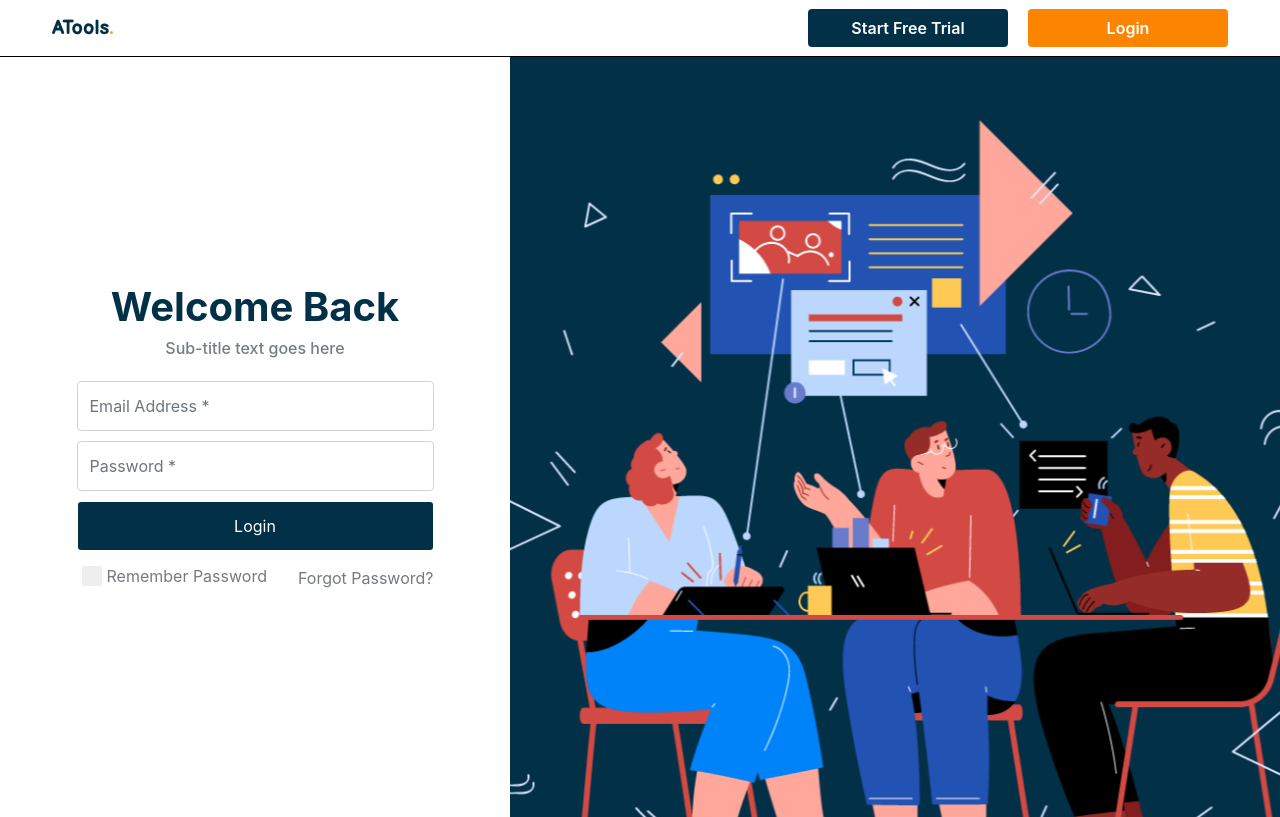
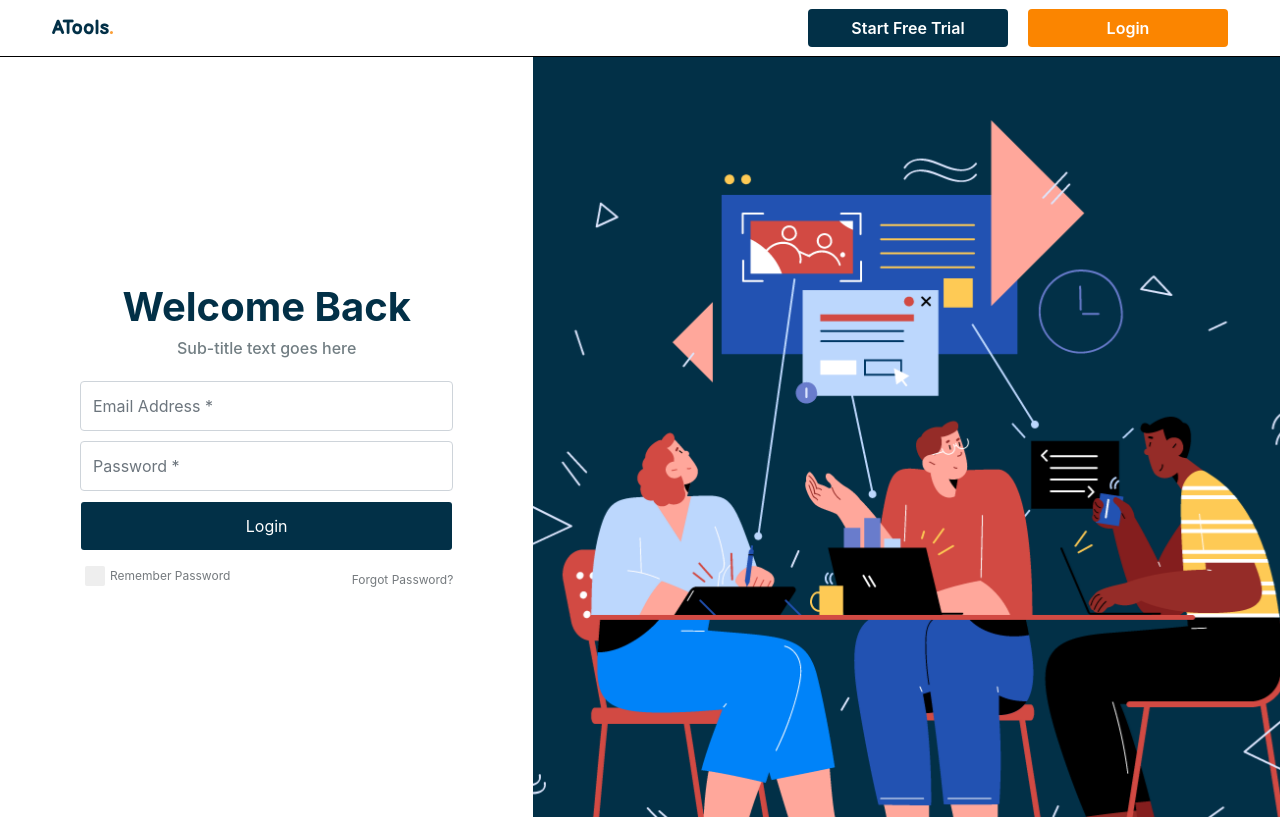
Before and after one commit to MSS023/VouchDigitalTestLogin, a React (Create React App) app: page / in a window 1280 px wide. Built offline with nearby package versions, Linux system fonts and the light colour scheme.

Commit message:
Mobile Responsive

```diff
--- a/src/Components/LoginForm/LoginForm.css
+++ b/src/Components/LoginForm/LoginForm.css
@@ -105,6 +105,8 @@
     line-height: 20px;
     color: #757a7e;
     cursor: pointer;
+    font-size: 0.75rem;
+    width: auto;
 }
 
 .form {
@@ -124,4 +126,11 @@
     height: 20px;
     text-decoration: none;
     color: #757a7e;
+    font-size: 0.75rem;
 }
+
+@media screen and (max-width: 768px) {
+  .LoginForm {
+    margin: 0 20px;
+  }
+}
--- a/src/Components/Navbar/Navbar.css
+++ b/src/Components/Navbar/Navbar.css
@@ -29,3 +29,9 @@
 .navbarLogin {
     background-color: #fb8500;
 }
+
+@media screen and (max-width: 768px) {
+    .navbarButtons {
+        display: none;
+    }
+}
--- a/src/Screens/LoginPage/LoginPage.css
+++ b/src/Screens/LoginPage/LoginPage.css
@@ -6,14 +6,9 @@
 }
 
 .Left {
-  width: 510px;
   justify-content: center;
   align-items: center;
   margin: auto;
-}
-
-.Right {
-  width: calc(100% - 510px);
 }
 
 .SideImage {
--- a/src/Screens/LoginPage/LoginPage.js
+++ b/src/Screens/LoginPage/LoginPage.js
@@ -7,10 +7,10 @@ function LoginPage(props) {
     <div className="Login">
       <Navbar />
       <section className="bottom">
-        <div className="Left">
+        <div className="Left col-md-6 col-lg-5 col-xs-12">
           <LoginForm />
         </div>
-        <div className="Right">
+        <div className="Right col-md-6 col-lg-7 col-xs-0">
           <div className="SideImage" />
         </div>
       </section>
```
